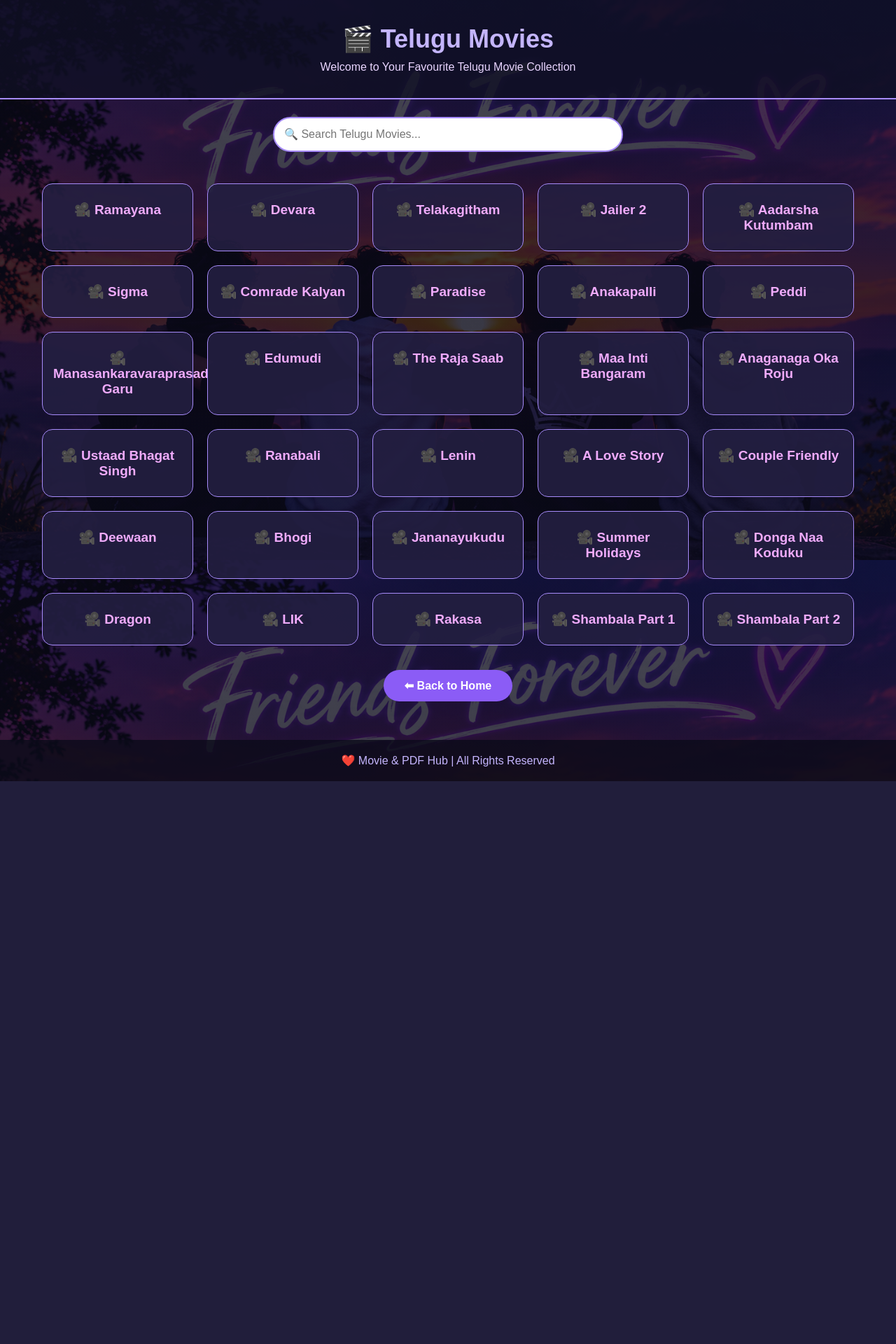
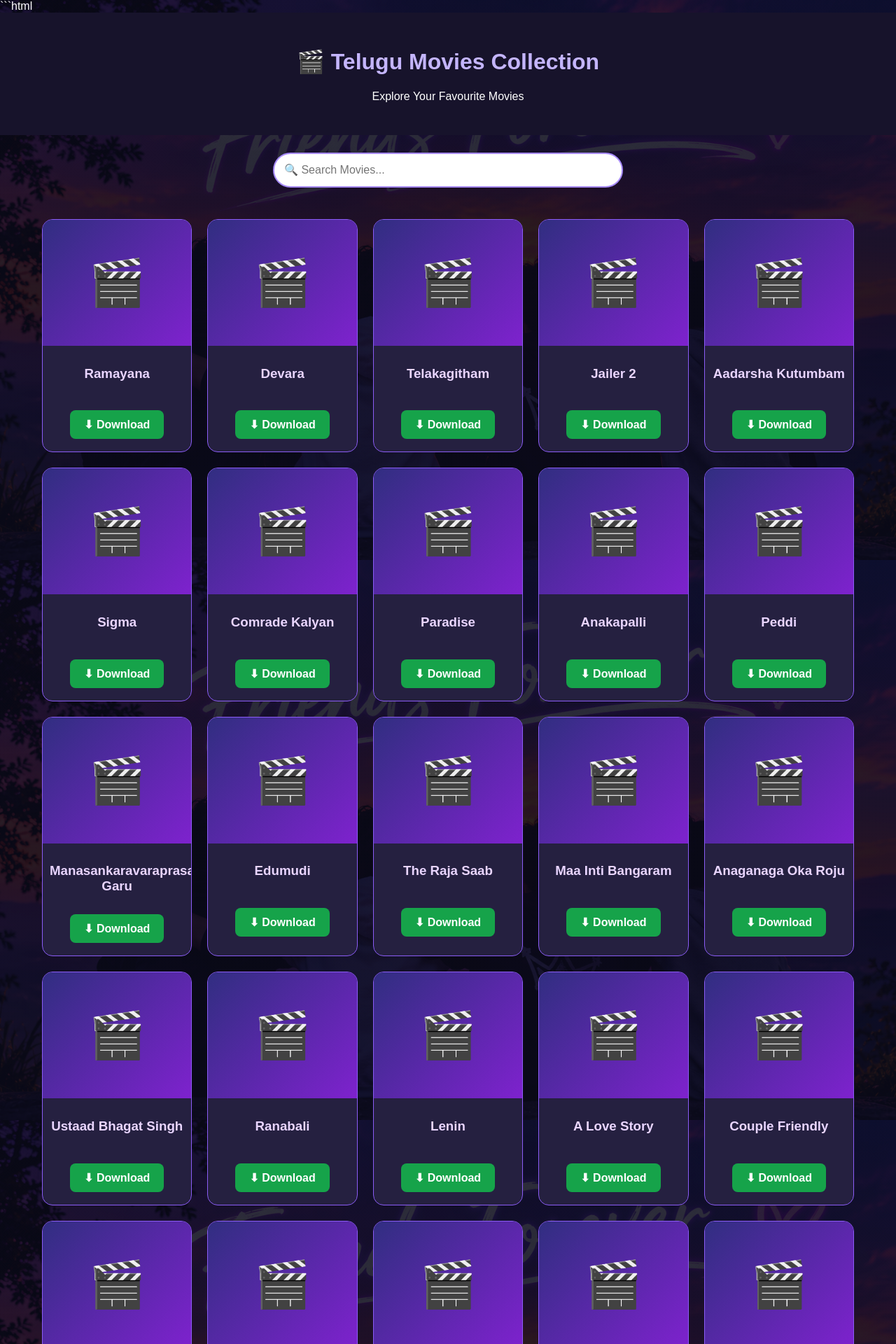
Before and after one commit to bhargav143941/movie-pdf-hub, a Flask app: page /telugu_movies in a window 1280 px wide. Shown: the top 1920 px of the page at 70% size. Before the commit the page ends 1116 px from the top, so only its background shows below. Run offline with Flask 3, Linux system fonts and the light colour scheme.

Commit message:
Refactor Telugu movies HTML template

````diff
--- a/templates/telugu_movies.html
+++ b/templates/telugu_movies.html
@@ -1,67 +1,48 @@
 
+
+```html
 <!DOCTYPE html>
 <html lang="en">
 <head>
 <meta charset="UTF-8">
 <meta name="viewport" content="width=device-width, initial-scale=1.0">
-
-    <title>Telugu Movies | Movie & PDF Hub</title>
+<title>Telugu Movies</title>
 
 <style>
 * {
-            margin: 0;
-            padding: 0;
     box-sizing: border-box;
 }
 
 body {
+    margin: 0;
     font-family: Arial, sans-serif;
-            min-height: 100vh;
     color: white;
-
     background:
-                linear-gradient(
-                    rgba(10, 10, 25, 0.75),
-                    rgba(10, 10, 25, 0.85)
-                ),
+      linear-gradient(rgba(10,10,25,.85),rgba(10,10,25,.9)),
       url("{{ url_for('static', filename='friendship-bg.jpg') }}");
-
     background-size: cover;
     background-position: center;
-            background-repeat: no-repeat;
     background-attachment: fixed;
 }
 
 header {
     text-align: center;
-            padding: 35px 15px;
-            background: rgba(15, 15, 35, 0.8);
-            border-bottom: 2px solid #a78bfa;
+    padding: 30px 15px;
+    background: #17132b;
 }
 
 header h1 {
     color: #c4b5fd;
-            font-size: 36px;
-            margin-bottom: 10px;
 }
 
-        header p {
-            color: #e9d5ff;
-            font-size: 16px;
-        }
-
-        .search-box {
-            text-align: center;
-            margin: 25px 15px;
-        }
-
-        .search-box input {
+.search {
+    display: block;
     width: 90%;
     max-width: 500px;
     padding: 14px;
+    margin: 25px auto;
     border-radius: 25px;
     border: 2px solid #a78bfa;
-            outline: none;
     font-size: 16px;
 }
 
@@ -73,58 +54,62 @@
 
 .movie-grid {
     display: grid;
-            grid-template-columns:
-                repeat(auto-fit, minmax(200px, 1fr));
-            gap: 20px;
+    grid-template-columns: repeat(auto-fit,minmax(190px,1fr));
+    gap: 22px;
 }
 
 .movie-card {
-            background: rgba(35, 30, 65, 0.9);
-            border: 1px solid #a78bfa;
+    background: #252040;
+    border: 1px solid #8b5cf6;
     border-radius: 15px;
-            padding: 25px 15px;
+    overflow: hidden;
     text-align: center;
-            transition: 0.3s;
+    padding-bottom: 18px;
+    transition: .3s;
 }
 
 .movie-card:hover {
     transform: translateY(-7px);
-            background: rgba(90, 60, 140, 0.95);
-            box-shadow: 0 5px 20px rgba(167, 139, 250, 0.3);
+    box-shadow: 0 5px 20px #8b5cf6;
+}
+
+.poster {
+    height: 180px;
+    display: flex;
+    align-items: center;
+    justify-content: center;
+    font-size: 65px;
+    background: linear-gradient(135deg,#312e81,#7e22ce);
 }
 
 .movie-card h3 {
-            color: #f0abfc;
-            font-size: 19px;
+    color: #e9d5ff;
+    padding: 10px;
+    min-height: 55px;
 }
 
-        .back-button {
+.download {
     display: inline-block;
-            margin: 35px 0;
-            padding: 13px 30px;
+    padding: 11px 20px;
+    background: #16a34a;
+    color: white;
+    text-decoration: none;
+    border-radius: 8px;
+    font-weight: bold;
+}
+
+.download:hover {
+    background: #15803d;
+}
+
+.back {
+    display: inline-block;
+    margin: 30px;
+    padding: 12px 25px;
     background: #8b5cf6;
     color: white;
     text-decoration: none;
-            border-radius: 25px;
-            font-weight: bold;
-        }
-
-        .back-button:hover {
-            background: #6d28d9;
-        }
-
-        .no-results {
-            text-align: center;
-            color: #fca5a5;
-            margin: 25px;
-            display: none;
-        }
-
-        footer {
-            text-align: center;
-            padding: 20px;
-            background: rgba(10, 10, 25, 0.8);
-            color: #c4b5fd;
+    border-radius: 20px;
 }
 </style>
 </head>
@@ -132,73 +117,56 @@
 <body>
 
 <header>
-        <h1>🎬 Telugu Movies</h1>
-        <p>Welcome to Your Favourite Telugu Movie Collection</p>
+    <h1>🎬 Telugu Movies Collection</h1>
+    <p>Explore Your Favourite Movies</p>
 </header>
 
-    <div class="search-box">
 <input
+    class="search"
+    id="search"
     type="text"
-            id="search"
-            placeholder="🔍 Search Telugu Movies..."
+    placeholder="🔍 Search Movies..."
     oninput="searchMovies()"
 >
-    </div>
 
 <div class="container">
-
-        <div class="movie-grid" id="movieGrid">
+    <div class="movie-grid">
 
         {% for movie in movies %}
 
         <div class="movie-card">
-                <h3>🎥 {{ movie }}</h3>
+            <div class="poster">🎬</div>
+
+            <h3>{{ movie }}</h3>
+
+            <a href="#"
+               class="download"
+               onclick="alert('Movie file is not available yet.'); return false;">
+               ⬇ Download
+            </a>
         </div>
 
         {% endfor %}
 
     </div>
 
-        <div class="no-results" id="noResults">
-            No movies found!
+    <center>
+        <a href="/" class="back">⬅ Back to Home</a>
+    </center>
 </div>
-
-        <center>
-            <a href="/" class="back-button">
-                ⬅ Back to Home
-            </a>
-        </center>
-
-    </div>
-
-    <footer>
-        <p>❤️ Movie & PDF Hub | All Rights Reserved</p>
-    </footer>
 
 <script>
 function searchMovies() {
-            let input = document
-                .getElementById("search")
-                .value.toLowerCase();
+    let value = document.getElementById("search").value.toLowerCase();
 
-            let cards = document.querySelectorAll(".movie-card");
-            let count = 0;
-
-            cards.forEach(function(card) {
-                let name = card.innerText.toLowerCase();
-
-                if (name.includes(input)) {
-                    card.style.display = "block";
-                    count++;
-                } else {
-                    card.style.display = "none";
-                }
+    document.querySelectorAll(".movie-card").forEach(card => {
+        card.style.display =
+            card.innerText.toLowerCase().includes(value)
+            ? "block" : "none";
     });
-
-            document.getElementById("noResults").style.display =
-                count === 0 ? "block" : "none";
 }
 </script>
 
 </body>
 </html>
+```
````
Lines whose indentation alone changed are shown as unchanged.
